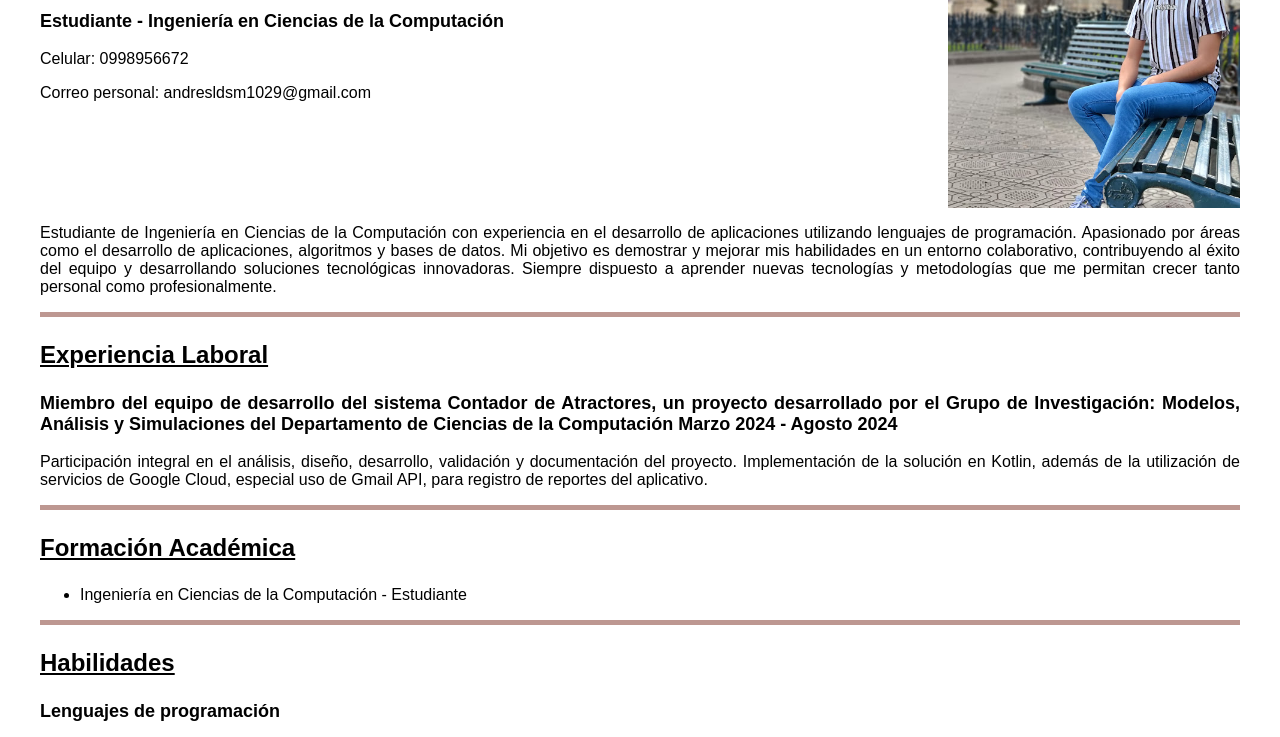
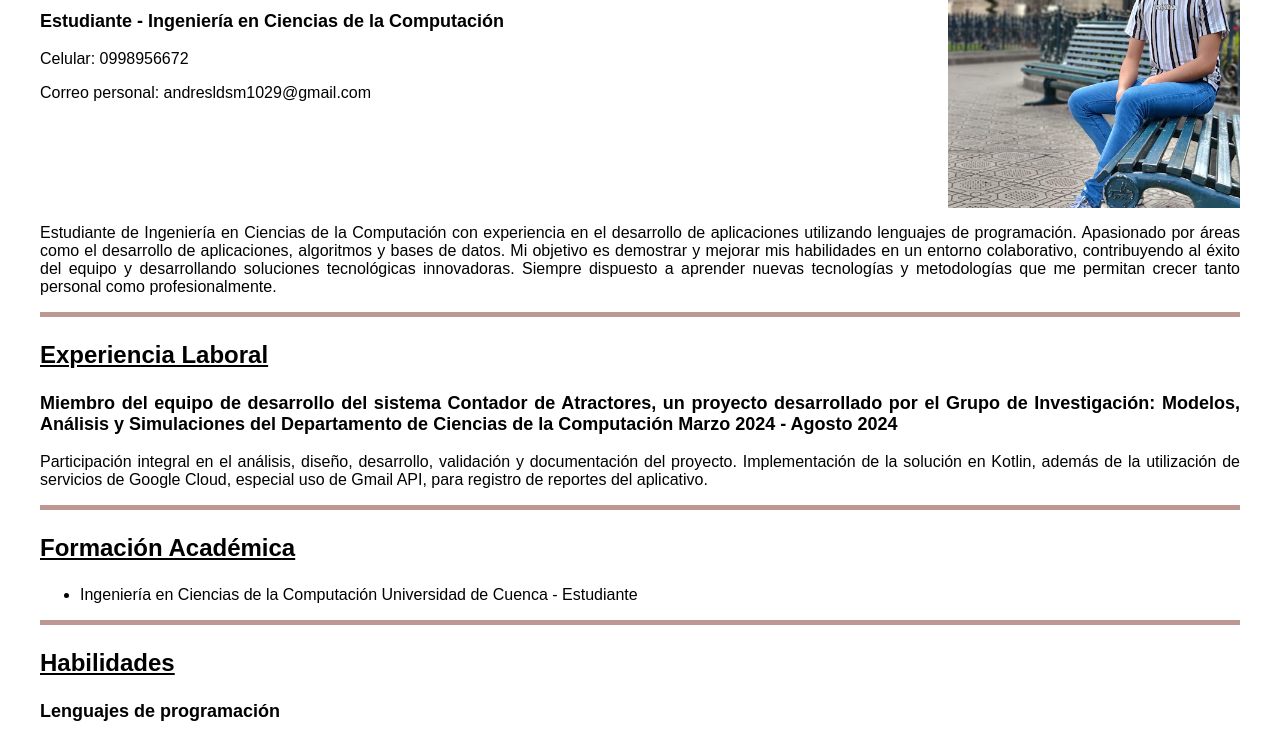
Before and after one commit to Fab1029/Personal-CV, a plain HTML site: page index.html in a window 1280 px wide. Shown: the part 281-1018 px from the top of the page. Drawn offline with Linux system fonts and the light colour scheme.

Commit message:
Update index.html

```diff
--- a/index.html
+++ b/index.html
@@ -68,7 +68,7 @@
         <div class="academic-training-container">
             <p class="subtitle-underline-text">Formación Académica</p>
             <ul class="features-list">
-                <li>Ingeniería en Ciencias de la Computación - Estudiante</li>
+                <li>Ingeniería en Ciencias de la Computación Universidad de Cuenca - Estudiante</li>
             </ul>
         </div>
 
```
